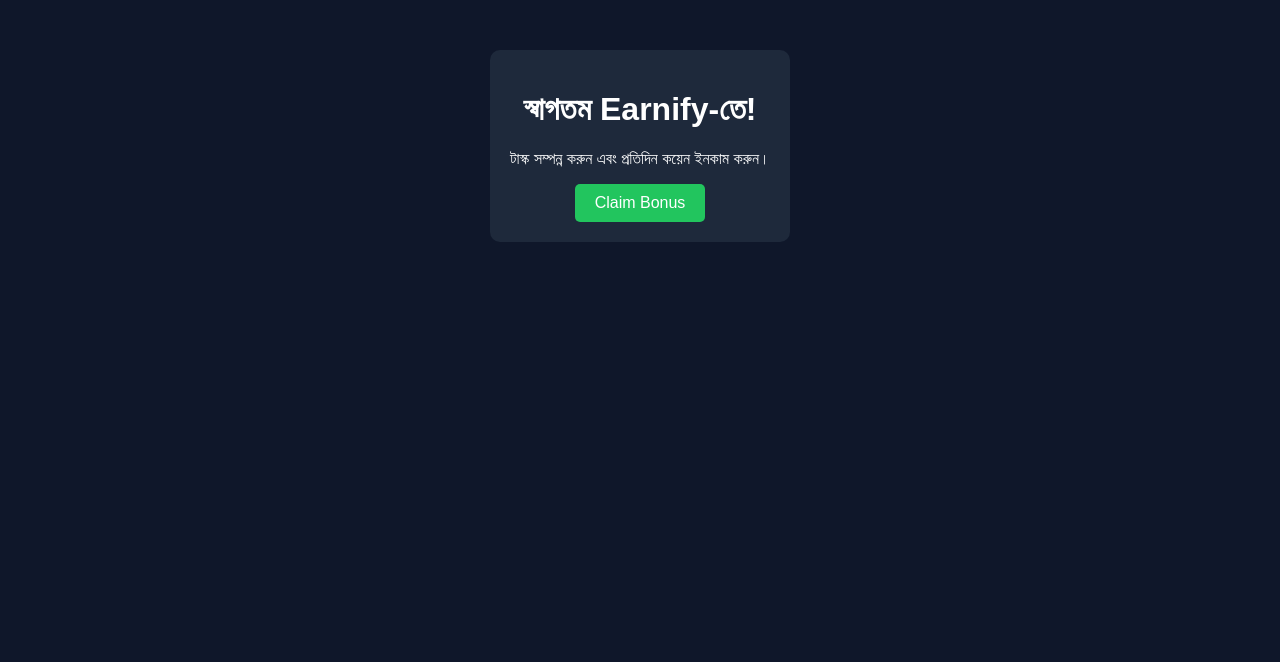
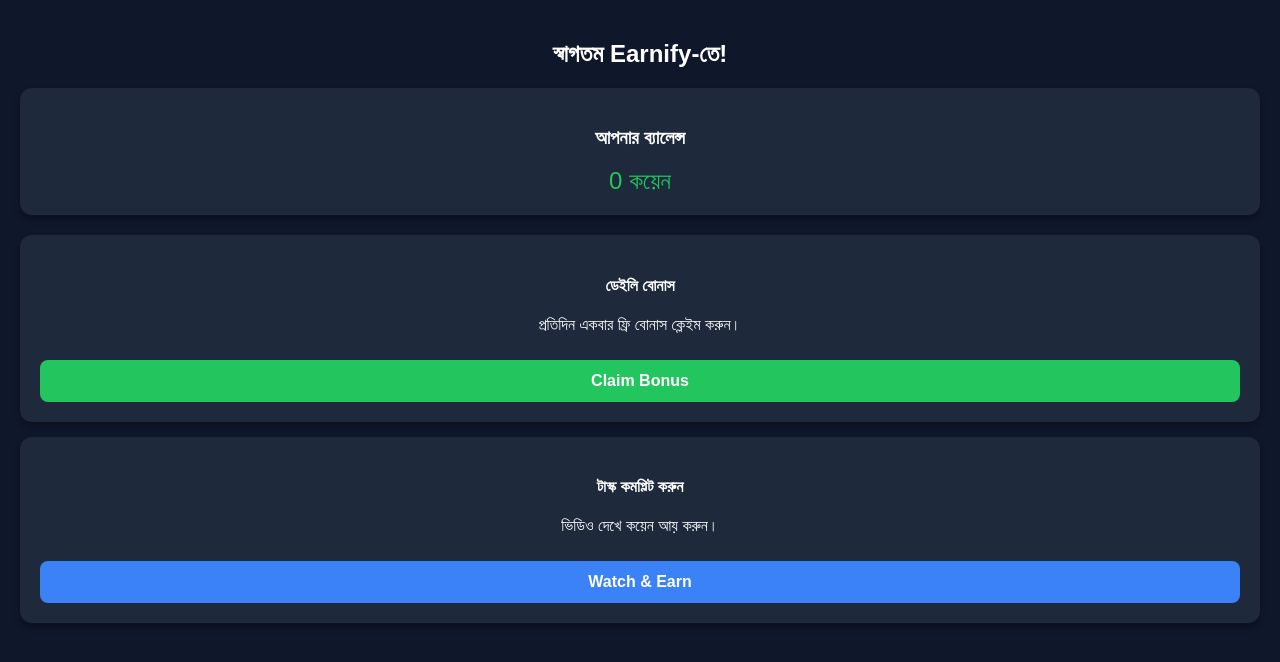
Before and after one commit to mohsin01710205777/earnify-bot, a website: page public/index.html in a window 1280 px wide. Drawn offline with Linux system fonts and the light colour scheme; a script that the page names is missing.

Commit message:
Update index.html

```diff
--- a/public/index.html
+++ b/public/index.html
@@ -3,19 +3,102 @@
 <head>
     <meta charset="UTF-8">
     <meta name="viewport" content="width=device-width, initial-scale=1.0">
-    <title>Earnify Mini App</title>
+    <title>Earnify - ফ্রি টাকা ইনকাম</title>
+    <script src="https://telegram.org/js/telegram-web-app.js"></script>
     <style>
-        body { font-family: Arial, sans-serif; text-align: center; background: #0f172a; color: #fff; margin-top: 50px; }
-        .card { background: #1e293b; padding: 20px; border-radius: 10px; display: inline-block; }
-        button { background: #22c55e; color: white; border: none; padding: 10px 20px; font-size: 16px; border-radius: 5px; cursor: pointer; }
-        button:hover { background: #16a34a; }
+        body {
+            font-family: Arial, sans-serif;
+            background-color: #0f172a;
+            color: #ffffff;
+            margin: 0;
+            padding: 20px;
+            display: flex;
+            flex-direction: column;
+            align-items: center;
+        }
+        .container {
+            width: 100%;
+            max-z-width: 400px;
+            text-align: center;
+        }
+        .balance-card {
+            background: #1e293b;
+            padding: 20px;
+            border-radius: 12px;
+            margin-bottom: 20px;
+            box-shadow: 0 4px 6px rgba(0,0,0,0.3);
+        }
+        .card {
+            background: #1e293b;
+            padding: 20px;
+            border-radius: 12px;
+            margin-bottom: 15px;
+            box-shadow: 0 4px 6px rgba(0,0,0,0.3);
+        }
+        button {
+            background-color: #22c55e;
+            color: white;
+            border: none;
+            padding: 12px 20px;
+            border-radius: 8px;
+            font-size: 16px;
+            cursor: pointer;
+            font-weight: bold;
+            width: 100%;
+            margin-top: 10px;
+        }
+        button:active {
+            transform: scale(0.98);
+        }
     </style>
 </head>
 <body>
-    <div class="card">
-        <h1>স্বাগতম Earnify-তে!</h1>
-        <p>টাস্ক সম্পন্ন করুন এবং প্রতিদিন কয়েন ইনকাম করুন।</p>
-        <button onclick="alert('ক্লেম করা হয়েছে!')">Claim Bonus</button>
+
+    <div class="container">
+        <h2>স্বাগতম Earnify-তে!</h2>
+
+        <!-- ব্যালেন্স শো করার কার্ড -->
+        <div class="balance-card">
+            <h3>আপনার ব্যালেন্স</h3>
+            <p id="balance" style="font-size: 24px; color: #22c55e; margin: 0;">0 কয়েন</p>
+        </div>
+
+        <!-- বোনাস সেকশন -->
+        <div class="card">
+            <h4>ডেইলি বোনাস</h4>
+            <p>প্রতিদিন একবার ফ্রি বোনাস ক্লেইম করুন।</p>
+            <button onclick="claimBonus()">Claim Bonus</button>
+        </div>
+
+        <!-- টাস্ক সেকশন -->
+        <div class="card">
+            <h4>টাস্ক কমপ্লিট করুন</h4>
+            <p>ভিডিও দেখে কয়েন আয় করুন।</p>
+            <button style="background-color: #3b82f6;" onclick="completeTask()">Watch & Earn</button>
+        </div>
     </div>
+
+    <script>
+        let tg = window.Telegram.WebApp;
+        tg.expand();
+
+        let userBalance = 0;
+
+        function claimBonus() {
+            userBalance += 50;
+            updateBalance();
+            tg.showAlert('অভিনন্দন! আপনি ৫০ কয়েন বোনাস পেয়েছেন।');
+        }
+
+        function completeTask() {
+            userBalance += 20;
+            updateBalance();
+            tg.showAlert('টাস্ক সফল হয়েছে! ২০ কয়েন যোগ হয়েছে।');
+        }
+
+        function updateBalance() {
+            document.getElementById('balance').innerText = userBalance + ' কয়েন';
+        }
+    </script>
 </body>
 </html>
```
